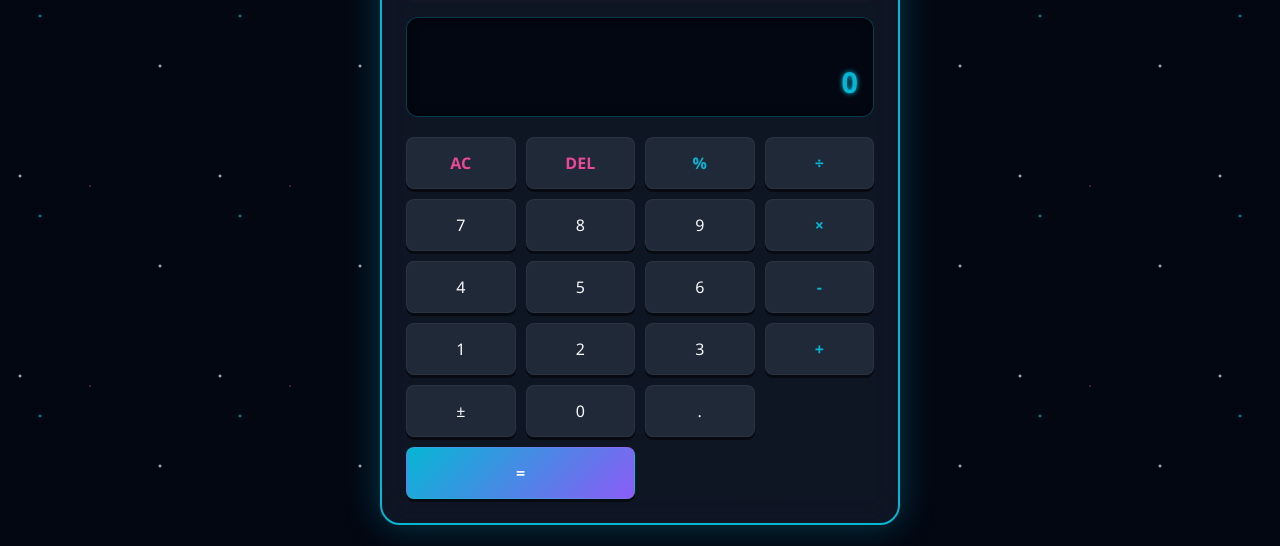
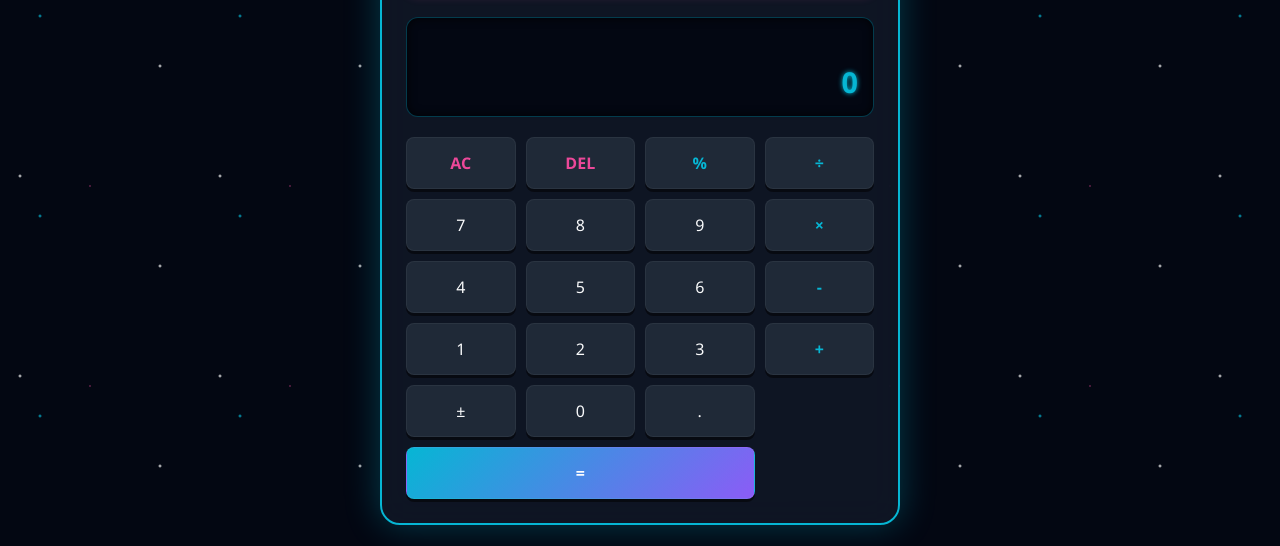
Before and after one commit to anugrzki/kallastronot, a plain HTML site: page index.html in a window 1280 px wide. Shown: the part 254-800 px from the top of the page. Drawn offline with Linux system fonts and the light colour scheme.

Commit message:
Adjust button layout and restore removed buttons

```diff
--- a/index.html
+++ b/index.html
@@ -112,7 +112,7 @@
         .btn:active { transform: translateY(1px); box-shadow: none; }
         .btn-op { color: var(--accent-cyan); font-weight: bold; }
         .btn-act { color: var(--accent-pink); font-weight: bold; }
-        .btn-eq { background: linear-gradient(135deg, var(--accent-cyan), var(--accent-purple)); grid-column: span 2; color: white; font-weight: bold; }
+        .btn-eq { background: linear-gradient(135deg, var(--accent-cyan), var(--accent-purple)); grid-column: span 3; color: white; font-weight: bold; }
 
         .form-module { display: none; flex-direction: column; gap: 14px; }
         .form-group { display: flex; flex-direction: column; gap: 6px; }
@@ -363,57 +363,31 @@
             ];
 
             const sciBtns = [
-                // Baris 1: Mode Angle & Trigonometri
                 { t: angleMode, c: 'btn-act', f: 'toggleAngleMode()' },
                 { t: 'sin', c: 'btn-op', f: "appendMath('sin')" },
                 { t: 'cos', c: 'btn-op', f: "appendMath('cos')" },
                 { t: 'tan', c: 'btn-op', f: "appendMath('tan')" },
 
-                // Baris 2: Logaritma & Konstanta
                 { t: 'ln', c: 'btn-op', f: "appendMath('log')" },
                 { t: 'log', c: 'btn-op', f: "appendMath('log10')" },
                 { t: 'e', c: 'btn-op', f: "append('Math.E')" },
                 { t: 'π', c: 'btn-op', f: "append('Math.PI')" },
 
-                // Baris 3: Kurung & Pangkat
                 { t: '(', c: 'btn-op', f: "append('(')" },
                 { t: ')', c: 'btn-op', f: "append(')')" },
                 { t: 'x²', c: 'btn-op', f: "append('**2')" },
                 { t: 'xⁿ', c: 'btn-op', f: "append('**')" },
 
-                // Baris 4: Akar, Faktorial & Pembersih
                 { t: '√', c: 'btn-op', f: "appendMath('sqrt')" },
                 { t: 'n!', c: 'btn-op', f: "calcFactorialDirect()" },
                 { t: 'AC', c: 'btn-act', f: 'clearAll()' },
                 { t: 'DEL', c: 'btn-act', f: 'delChar()' },
 
-                // Baris 5: Angka 7, 8, 9 & Operator Bagi
-                { t: '7', f: "append('7')" },
-                { t: '8', f: "append('8')" },
-                { t: '9', f: "append('9')" },
-                { t: '÷', c: 'btn-op', f: "append('/')" },
-
-                // Baris 6: Angka 4, 5, 6 & Operator Kali
-                { t: '4', f: "append('4')" },
-                { t: '5', f: "append('5')" },
-                { t: '6', f: "append('6')" },
-                { t: '×', c: 'btn-op', f: "append('*')" },
-
-                // Baris 7: Angka 1, 2, 3 & Operator Kurang
-                { t: '1', f: "append('1')" },
-                { t: '2', f: "append('2')" },
-                { t: '3', f: "append('3')" },
-                { t: '-', c: 'btn-op', f: "append('-')" },
-
-                // Baris 8: Angka 0, Desimal, Persen & Operator Tambah
-                { t: '0', f: "append('0')" },
-                { t: '.', f: "append('.')" },
-                { t: '%', c: 'btn-op', f: "append('%')" },
-                { t: '+', c: 'btn-op', f: "append('+')" },
-
-                // Baris 9: Negatif & Sama Dengan
-                { t: '±', f: "toggleSign()" },
-                { t: '=', c: 'btn-eq', f: 'calculate()' }
+                { t: '7', f: "append('7')" }, { t: '8', f: "append('8')" }, { t: '9', f: "append('9')" }, { t: '÷', c: 'btn-op', f: "append('/')" },
+                { t: '4', f: "append('4')" }, { t: '5', f: "append('5')" }, { t: '6', f: "append('6')" }, { t: '×', c: 'btn-op', f: "append('*')" },
+                { t: '1', f: "append('1')" }, { t: '2', f: "append('2')" }, { t: '3', f: "append('3')" }, { t: '-', c: 'btn-op', f: "append('-')" },
+                { t: '0', f: "append('0')" }, { t: '.', f: "append('.')" }, { t: '%', c: 'btn-op', f: "append('%')" }, { t: '+', c: 'btn-op', f: "append('+')" },
+                { t: '±', f: "toggleSign()" }, { t: '=', c: 'btn-eq', f: 'calculate()' }
             ];
 
             const list = (mode === 'scientific') ? sciBtns : basicBtns;
```
